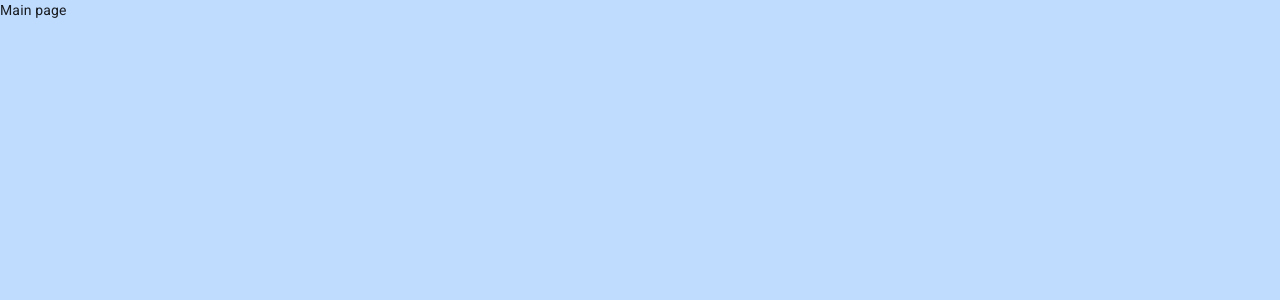
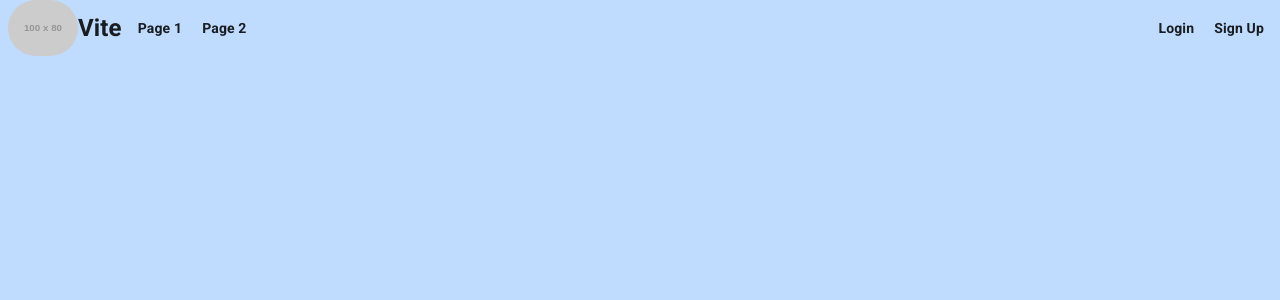
Before and after one commit to ben39053372/vite-react, a React (Vite) app: page / in a window 1280 px wide. Shown: the top 300 px of the page. Built offline with nearby package versions, Linux system fonts and the light colour scheme.

Commit message:
revamp: change page Main to Index

```diff
--- /dev/null
+++ b/src/pages/Index/index.module.scss
@@ -0,0 +1,3 @@
+.test {
+  flex: 1;
+}
--- /dev/null
+++ b/src/pages/Index/index.tsx
@@ -0,0 +1,6 @@
+import React from 'react';
+import styles from './index.module.scss';
+
+export const Index = () => {
+  return <div className="w-full">{/* <NavBar /> */}</div>;
+};
--- a/src/pages/Main.tsx
+++ /dev/null
@@ -1,9 +0,0 @@
-import React from 'react'
-
-export const Main = () => {
-  return (
-    <div>
-      Main page
-    </div>
-  )
-}
--- a/src/routes/index.tsx
+++ b/src/routes/index.tsx
@@ -1,14 +1,16 @@
 import React from 'react';
-import { RouteConfig } from 'react-router-config';
+import { renderRoutes, RouteConfig } from 'react-router-config';
 import { Redirect } from 'react-router-dom';
 import { ForgotPassword } from '../pages/ForgotPassword';
 import { Login } from '../pages/Login';
-import { Main } from '../pages/Main';
+import { Index } from '../pages/Index';
 import { Page1 } from '../pages/page1';
 import { Page2 } from '../pages/page2';
 import { Page3 } from '../pages/page3';
 import { Private } from '../pages/Private';
 import { SignUp } from '../pages/SignUp';
+import { MainLayout } from '../Layout/MainLayout';
+import { EmptyLayout } from '../Layout/EmptyLayout';
 
 const isUserLogin = () => {
   console.log('isUserLogin');
@@ -17,10 +19,29 @@ const isUserLogin = () => {
 
 export const routes: RouteConfig[] = [
   {
+    path: '/login',
+    name: 'Login',
+    component: Login,
+  },
+  {
+    path: '/signUp',
+    name: 'Sign Up',
+    component: SignUp,
+  },
+  {
+    path: '/forgotPassword',
+    name: 'Forgot Password',
+    component: ForgotPassword,
+  },
+  {
+    component: MainLayout,
+    path: '/',
+    routes: [
+      {
         name: 'Main',
         path: '/',
         exact: true,
-    component: Main,
+        component: Index,
       },
       {
         name: 'Page 1',
@@ -40,21 +61,9 @@ export const routes: RouteConfig[] = [
       {
         name: 'Private',
         path: '/private',
-    render: (props) => (isUserLogin() ? <Private /> : <Redirect to="/login" />),
+        render: (props) =>
+          isUserLogin() ? <Private /> : <Redirect to="/login" />,
       },
-  {
-    path: '/login',
-    name: 'Login',
-    component: Login,
-  },
-  {
-    path: '/signUp',
-    name: 'Sign Up',
-    component: SignUp,
-  },
-  {
-    path: '/forgotPassword',
-    name: 'Forgot Password',
-    component: ForgotPassword,
+    ],
   },
 ];
```
Lines whose indentation alone changed are shown as unchanged.
